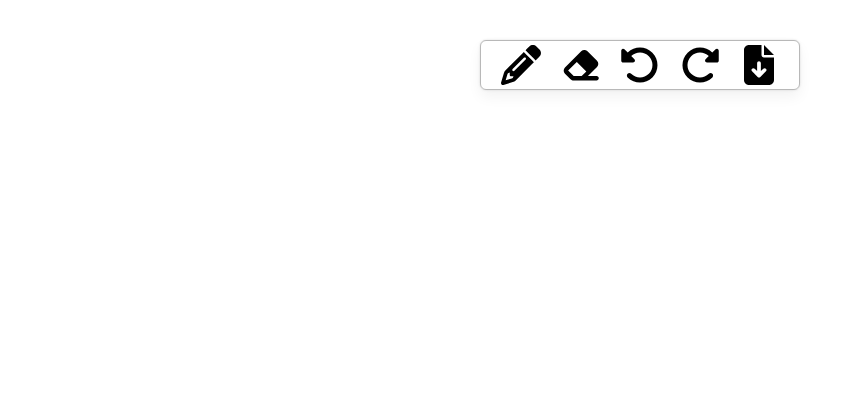
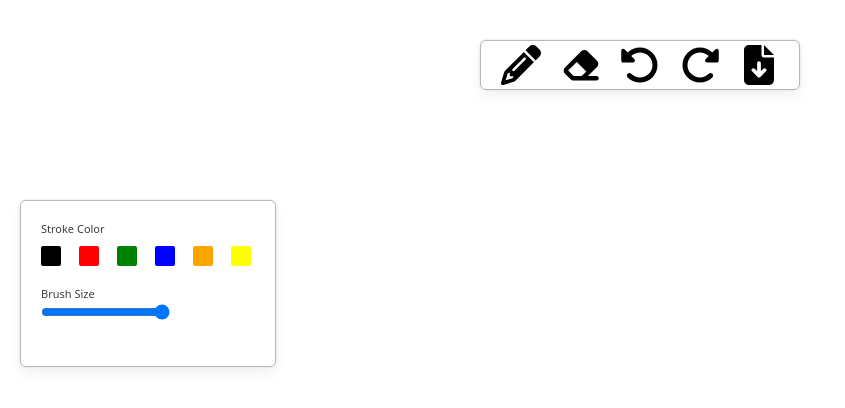
Before and after one commit to kashifaris/multi-sketch-book, a Next.js app: page / in a window 1280 px wide. Shown: the top 408 px of the page, without its empty margins (0-845 px from the left). Built offline with nearby package versions, Linux system fonts and the light colour scheme.

Commit message:
added UI of toolbox

```diff
--- /dev/null
+++ b/src/components/Toolbox/index.js
@@ -0,0 +1,32 @@
+import styles from "./index.module.css"
+import { COLORS } from "@/constants"
+
+const Toolbox = ()=>{
+
+    const updateBrushSize= (e)=>{
+
+    }
+    return(
+        <div className={styles.toolboxContainer}>
+            <div className={styles.toolItem}>
+                <h4 className={styles.toolText}>Stroke Color</h4>
+                <div className={styles.itemContainer}>
+                    <div className={styles.colorBox} style={{backgroundColor:COLORS.BLACK}}></div>
+                    <div className={styles.colorBox} style={{backgroundColor:COLORS.RED}}></div>
+                    <div className={styles.colorBox} style={{backgroundColor:COLORS.GREEN}}></div>
+                    <div className={styles.colorBox} style={{backgroundColor:COLORS.BLUE}}></div>
+                    <div className={styles.colorBox} style={{backgroundColor:COLORS.ORANGE}}></div>
+                    <div className={styles.colorBox} style={{backgroundColor:COLORS.YELLOW}}></div>
+                </div>
+            </div>
+            <div className={styles.toolItem}>
+                <h4 className={styles.toolText}>Brush Size</h4>
+                <div className={styles.ItemContainer}>
+                    <input type="range" min={1} max={10} step={1} onChange={updateBrushSize}></input>
+                </div>
+            </div>
+        </div>
+    )
+}
+
+export default Toolbox
--- /dev/null
+++ b/src/components/Toolbox/index.module.css
@@ -0,0 +1,28 @@
+.toolboxContainer{
+    @apply p-5 absolute top-1/4 left-5 w-64 rounded-md;
+    box-shadow: theme('colors.shadow1');
+    border: 1px solid theme('colors.border1');
+    background-color:theme('colors.background1');
+
+    .toolItem{
+        @apply mb-5;
+
+        .toolText{
+            font-size: 11px;
+            color: theme('colors.text1');
+        }
+
+        .itemContainer{
+            @apply flex justify-between mt-2;
+
+            .colorBox{
+                @apply h-5 w-5 mr-1 rounded-sm cursor-pointer;
+
+                &:hover, &.active{
+                    border: 1.5px solid  theme('colors.border2');
+                    box-shadow: theme('colors.shadow2');
+                }
+            }
+        }
+    }
+}
--- /dev/null
+++ b/src/constants.js
@@ -0,0 +1,11 @@
+const COLORS ={
+    BLACK: 'black',
+    RED: 'red',
+    GREEN: 'green',
+    BLUE: 'blue',
+    ORANGE: 'orange',
+    YELLOW: 'yellow',
+    WHITE: 'white'
+}
+
+export{COLORS}
--- a/src/pages/index.js
+++ b/src/pages/index.js
@@ -1,10 +1,12 @@
 import Menu from "@/components/Menu";
+import Toolbox from "@/components/Toolbox";
 
 
 export default function Home() {
   return (
     <div>
       <Menu></Menu>
+      <Toolbox></Toolbox>
     </div>
   )
 }
```
